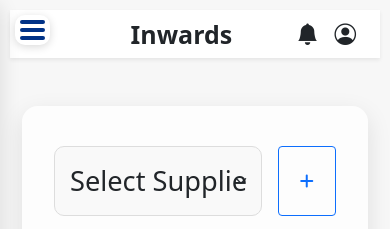
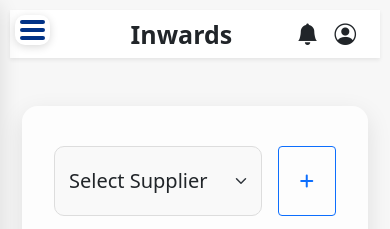
Before and after one commit to MITHU-SAJU/clutch-clothings, a plain HTML site: page inwards/inwards.html in a window 390 px wide. Shown: the top 229 px of the page. Drawn offline with nearby package versions, Linux system fonts and the light colour scheme.

Commit message:
mobile view 1

```diff
--- a/assests/css/mobileview.css
+++ b/assests/css/mobileview.css
@@ -138,12 +138,6 @@
     padding: 0.5rem;
     box-sizing: border-box;   /* ensures padding doesn’t add extra width */
   }
-  .form-select-custom {
-  height: 70px;          /* adjust as needed */
-  font-size: 1.7rem !important;       /* slightly larger text */
-  padding: 10px 15px;    /* more padding inside */
-  border-radius: 12px;   /* keep it curved */
-}
 }
 
 
@@ -227,3 +221,17 @@
         width: 100%;
   }
 }
+
+@media (max-width: 768px) {
+  .form-select-custom {
+  height: 70px;          /* adjust as needed */      /* slightly larger text */
+  padding: 10px 15px;    /* more padding inside */
+  border-radius: 12px;
+   padding: 6px 14px;
+    border: 1px solid #ccc;
+    border-radius: 6px;
+    font-size: 20px !important;
+    background-color: #f9f9f9;
+    transition: border-color 0.3s ease, box-shadow 0.2s ease;   /* keep it curved */
+}
+}
```
